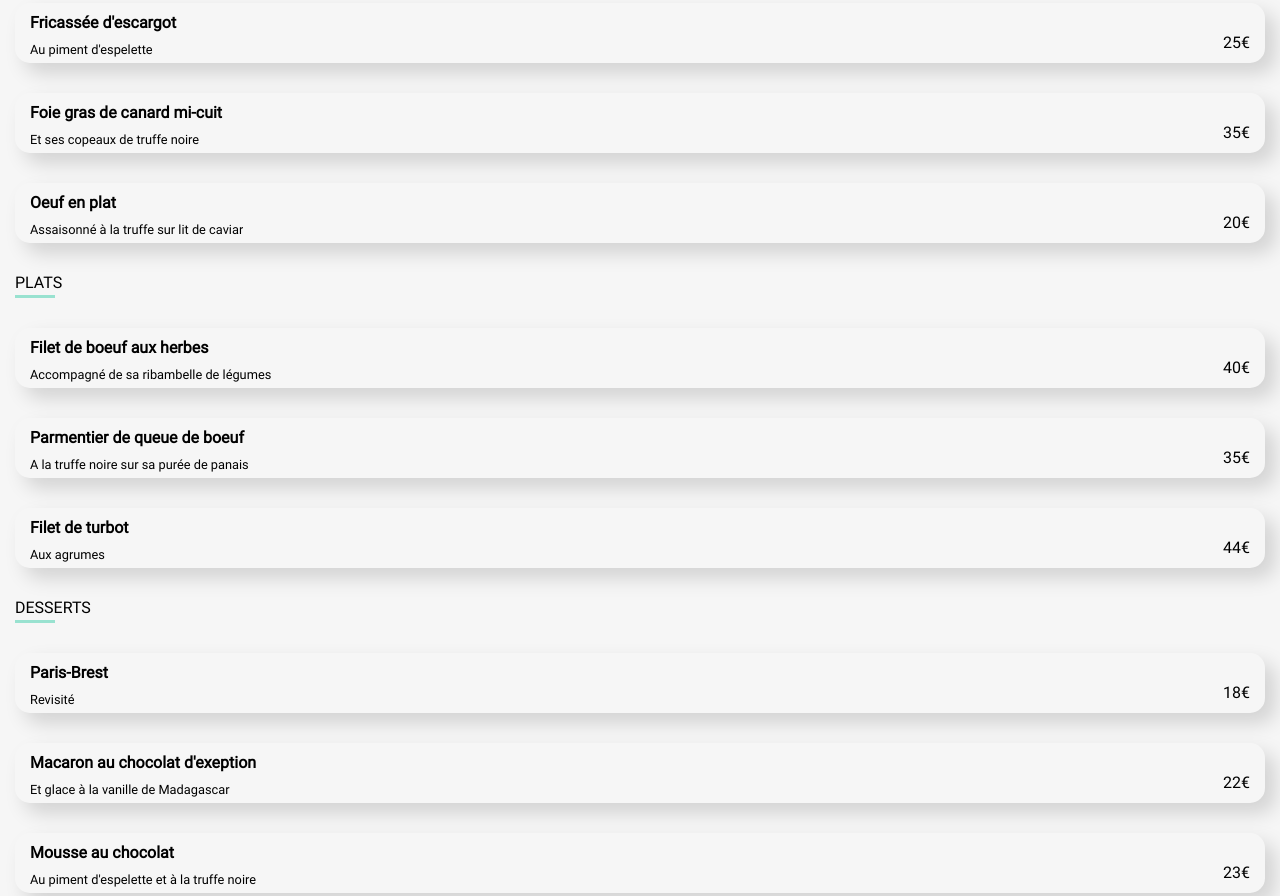
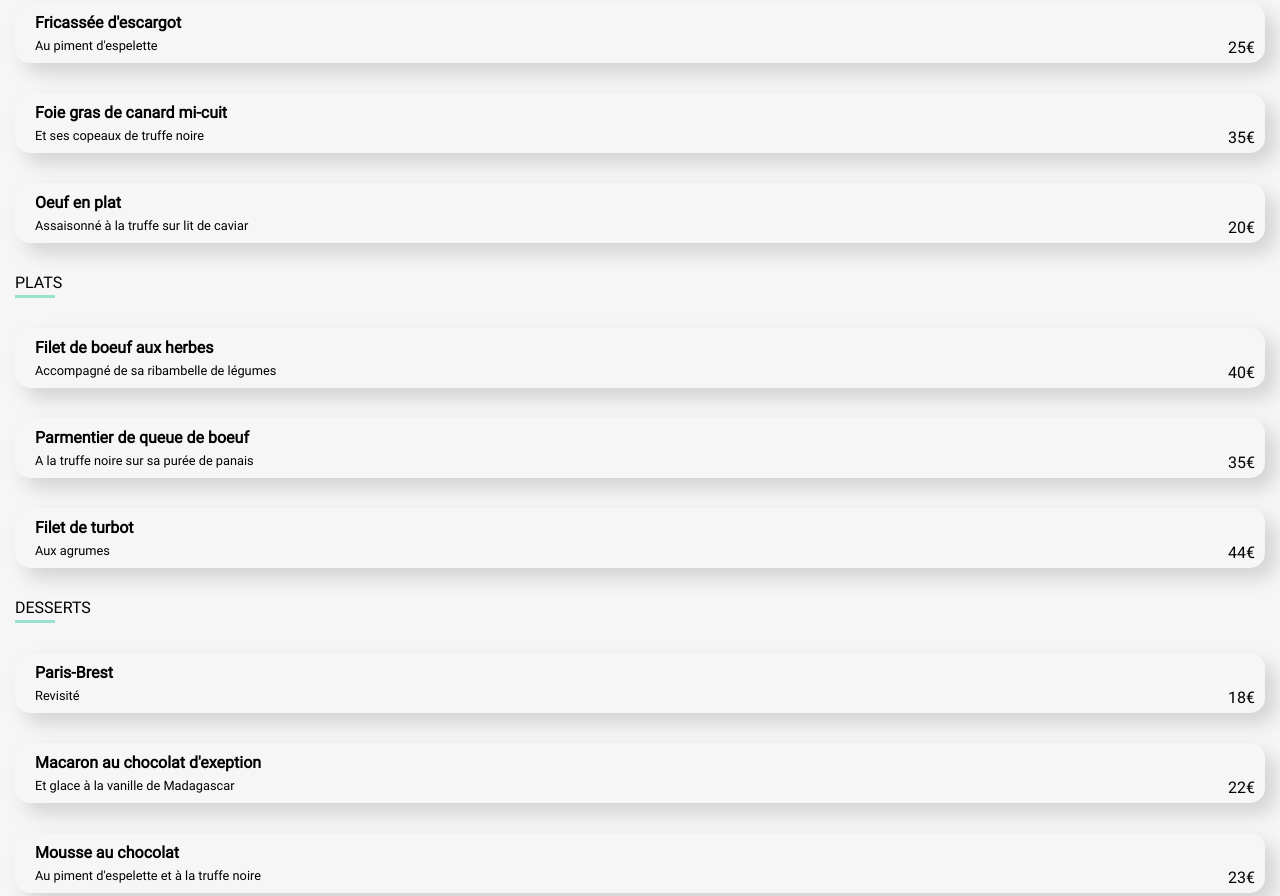
Before and after one commit to AdrienPinheiro/AdrienPinheiro.Ohmyfood, a website: page html/lapalettedugoût.html in a window 1280 px wide. Shown: the part 392-1288 px from the top of the page. Drawn offline with Linux system fonts and the light colour scheme; a web font is replaced by a local one.

Commit message:
html refait, animation hover partiellement faite manque le prix

```diff
--- a/html/lapalettedugoût.html
+++ b/html/lapalettedugoût.html
@@ -40,10 +40,12 @@
 
             <div class="card-menu">
                 <a href="">
+                    <h3 class="card-menu-titre">Fricassée d'escargot</h3>
+                    <div class="row">
                         <span class="card-menu-animation"><i class="fas fa-check-circle"></i></span>
-                    <h3 class="card-menu-titre">Fricassée d'escargot</h3>
                         <p class="card-menu-paragraphe">Au piment d'espelette</p>
                         <p class="card-menu-prix">25€</p>
+                    </div>
                 </a>
             </div>
 
@@ -51,10 +53,12 @@
 
             <div class="card-menu">
                 <a href="">
+                    <h3 class="card-menu-titre">Foie gras de canard mi-cuit</h3>
+                    <div class="row">
                         <span class="card-menu-animation"><i class="fas fa-check-circle"></i></span>
-                    <h3 class="card-menu-titre">Foie gras de canard mi-cuit</h3>
                         <p class="card-menu-paragraphe">Et ses copeaux de truffe noire</p>
                         <p class="card-menu-prix">35€</p>
+                    </div>
               </a>
             </div>
 
@@ -62,10 +66,12 @@
 
             <div class="card-menu">
                 <a href="">
+                    <h3 class="card-menu-titre">Oeuf en plat</h3>
+                    <div class="row">
                         <span class="card-menu-animation"><i class="fas fa-check-circle"></i></span>
-                    <h3 class="card-menu-titre">Oeuf en plat</h3>
                         <p class="card-menu-paragraphe">Assaisonné à la truffe sur lit de caviar</p>
                         <p class="card-menu-prix">20€</p>
+                    </div>
                 </a>
             </div>
     </section>
@@ -77,28 +83,35 @@
 
             <div class="card-menu">
                 <a href="">
+                    <h3 class="card-menu-titre">Filet de boeuf aux herbes</h3>
+                    <div class="row">
                         <span class="card-menu-animation"><i class="fas fa-check-circle"></i></span>
-                    <h3 class="card-menu-titre">Filet de boeuf aux herbes</h3>
                         <p class="card-menu-paragraphe">Accompagné de sa ribambelle de légumes</p>
                         <p class="card-menu-prix">40€</p>
+                    </div>
+                </a>
+
+            </div>
+
+            <div class="card-menu">
+                <a href="">
+                    <h3 class="card-menu-titre">Parmentier de queue de boeuf</h3>
+                    <div class="row">
+                        <span class="card-menu-animation"><i class="fas fa-check-circle"></i></span>
+                        <p class="card-menu-paragraphe">A la truffe noire sur sa purée de panais</p>
+                        <p class="card-menu-prix">35€</p>
+                    </div>
                 </a>
             </div>
 
             <div class="card-menu">
                 <a href="">
+                    <h3 class="card-menu-titre">Filet de turbot</h3>
+                    <div class="row">
                         <span class="card-menu-animation"><i class="fas fa-check-circle"></i></span>
-                    <h3 class="card-menu-titre">Parmentier de queue de boeuf</h3>
-                    <p class="card-menu-paragraphe">A la truffe noire sur sa purée de panais</p>
-                    <p class="card-menu-prix">35€</p>
-                </a>
-            </div>
-
-            <div class="card-menu">
-                <a href="">
-                    <span class="card-menu-animation"><i class="fas fa-check-circle"></i></span>
-                    <h3 class="card-menu-titre">Filet de turbot</h3>
                         <p class="card-menu-paragraphe">Aux agrumes</p>
                         <p class="card-menu-prix">44€</p>
+                    </div>
                 </a>
             </div>
     </section>
@@ -109,28 +122,34 @@
 
             <div class="card-menu">
                 <a href="">
+                    <h3 class="card-menu-titre">Paris-Brest</h3>
+                    <div class="row">
                         <span class="card-menu-animation"><i class="fas fa-check-circle"></i></span>
-                    <h3 class="card-menu-titre">Paris-Brest</h3>
                         <p class="card-menu-paragraphe">Revisité</p>
                         <p class="card-menu-prix">18€</p>
+                    </div>
                 </a>
             </div>
 
             <div class="card-menu">
                 <a href="">
+                    <h3 class="card-menu-titre">Macaron au chocolat d'exeption</h3>
+                    <div class="row">
                         <span class="card-menu-animation"><i class="fas fa-check-circle"></i></span>
-                    <h3 class="card-menu-titre">Macaron au chocolat d'exeption</h3>
                         <p class="card-menu-paragraphe">Et glace à la vanille de Madagascar</p>
                         <p class="card-menu-prix">22€</p>
+                    </div>
                 </a>
             </div>
 
             <div class="card-menu">
                 <a href="">
+                    <h3 class="card-menu-titre">Mousse au chocolat</h3>
+                    <div class="row">
                         <span class="card-menu-animation"><i class="fas fa-check-circle"></i></span>
-                    <h3 class="card-menu-titre">Mousse au chocolat</h3>
                         <p class="card-menu-paragraphe">Au piment d'espelette et à la truffe noire</p>
                         <p class="card-menu-prix">23€</p>
+                    </div>
                 </a>
             </div>
     </section>
--- a/scss/pages/_animation-menu.scss
+++ b/scss/pages/_animation-menu.scss
@@ -1,47 +1,12 @@
 .card-menu:hover{
     .card-menu-animation{
- //   animation: fond 0.5s linear forwards;
- //   animation-fill-mode: both;
-
     width: 60px;
     & i{
-        //display: block;
-        //animation: plop3  0.5s linear forwards;
         transform: rotate(360deg);
         right: 20px;
     }
 }
     .card-menu-prix{
-    //animation: prix 0.5s linear forwards;
-    right: 70px;
+        right: 45px;
     }
 }
-
-@keyframes prix{
-    from{
-        right: 15px;
-    }
-    to{
-        right: 70px;
-    }
-}
-
-@keyframes fond{
-    0%{
-        width: 0px;
-    }
-    100%{
-        width: 60px;
-    }
-}
-
-@keyframes plop3{
-    from{
-        transform: rotate(0deg);
-        right: 0px;
-    }
-    to{
-        transform: rotate(360deg);
-        right: 20px;
-    }
-}
--- a/scss/pages/_commandepage.scss
+++ b/scss/pages/_commandepage.scss
@@ -97,8 +97,29 @@
     position: relative;
     box-shadow: 10px 10px 20px 0px rgba(0,0,0,0.15);
     border-radius: 15px;
-    display: flex;
     overflow: hidden;
+    .row{
+        flex-direction: row;
+        display: flex;
+        padding-top: 35px;
+        padding-left: 5px;
+        margin-bottom: 5px;
+        .card-menu-paragraphe{
+            font-size: 0.8em;
+            padding-left: 15px;
+            padding-bottom: 5px;
+            overflow: hidden;
+            text-overflow: ellipsis;
+            white-space: nowrap;
+            width: 100%;
+            align-self: flex-end;
+        }
+        .card-menu-prix{
+            transition: all 1s ease-out 100ms;
+            padding-right: 10px;
+        }
+    }
+
     .card-menu-animation{
         position: absolute;
         height: 60px;
@@ -115,7 +136,6 @@
             right: -25px;
             font-size: 1.3em;
             color: #f6f6f6;
-           // display: none;
             transform: rotate(0deg);
             transition: all 1s ease-out 100ms;
         }
@@ -129,19 +149,9 @@
         padding-left: 15px;
         padding-top: 10px;
         padding-bottom: 10px;
-    }
-    .card-menu-paragraphe{
-        font-size: 0.8em;
-        padding-left: 15px;
-        overflow: hidden;
-        text-overflow: ellipsis;
-        white-space: nowrap;
-    }
-    .card-menu-prix{
         position: absolute;
-        top: 30px;
-        right: 15px;
-        transition: all 1s ease-out 100ms;
+        top: 0px;
+        left: 5px;
     }
 }
 
```
Also changed, not shown: html/lanoteenchantée.html (+30 -10 lines), html/ledélicedessens.html (+27 -9 lines), html/àlafrançaise.html (+18 -6 lines), css/styles.css, css/styles.min.css, 2 other files. Lines whose indentation alone changed are shown as unchanged.
